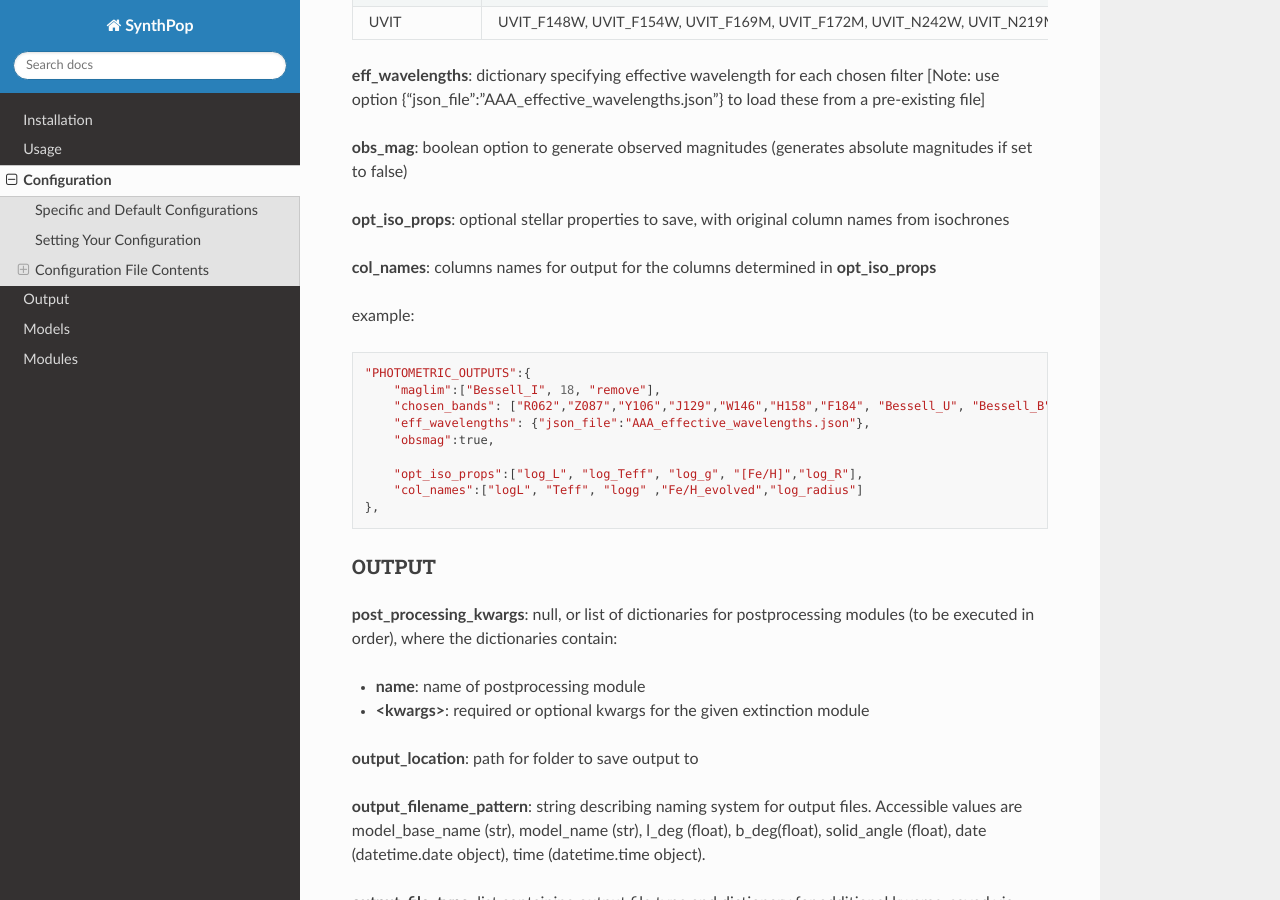
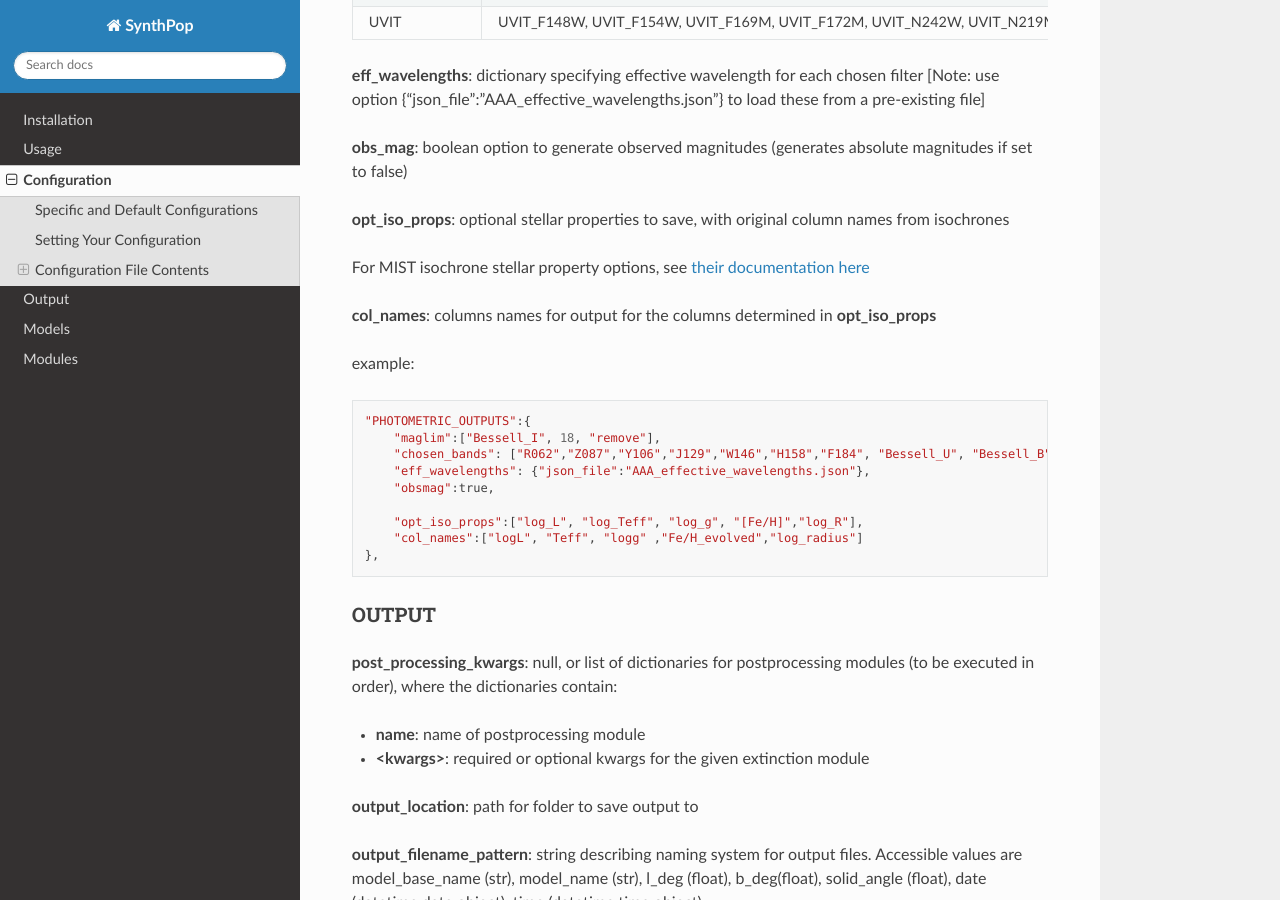
Before and after one commit to synthpop-galaxy/synthpop, a Sphinx documentation site: the page built from docs/source/configuration.rst, in a window 1280 px wide and 900 px high, scrolled down 7627 px. Built offline with Sphinx 7.4.7 and the Read the Docs theme 3.1.0, drawn with Linux system fonts in a browser that asks for light colours.

Commit message:
Update configuration.rst

```diff
--- a/docs/source/configuration.rst
+++ b/docs/source/configuration.rst
@@ -334,6 +334,8 @@ PHOTOMETRIC_OUTPUTS
 
 **opt_iso_props**: optional stellar properties to save, with original column names from isochrones
 
+For MIST isochrone stellar property options, see `their documentation here <https://waps.cfa.harvard.edu/MIST/README_tables.pdf>`_
+
 **col_names**: columns names for output for the columns determined in **opt_iso_props**
 
 example::
```
